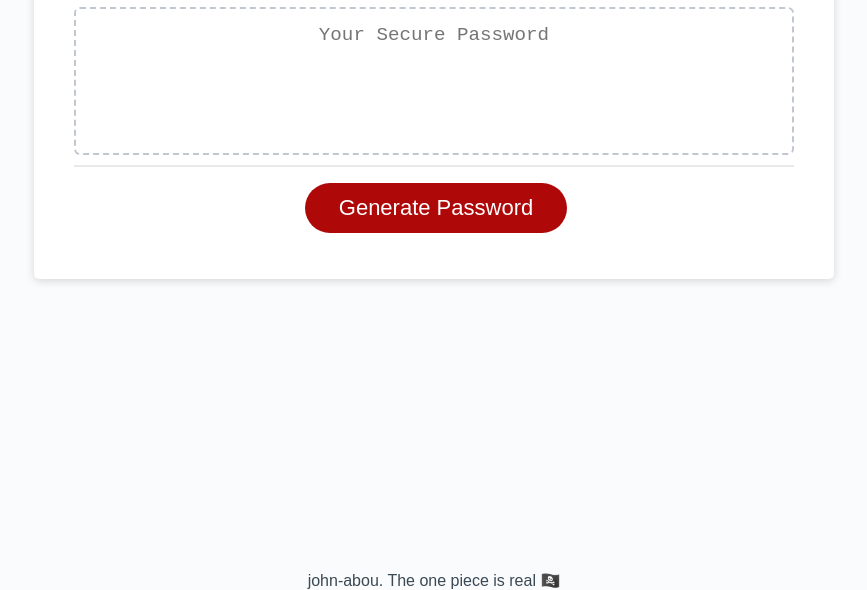
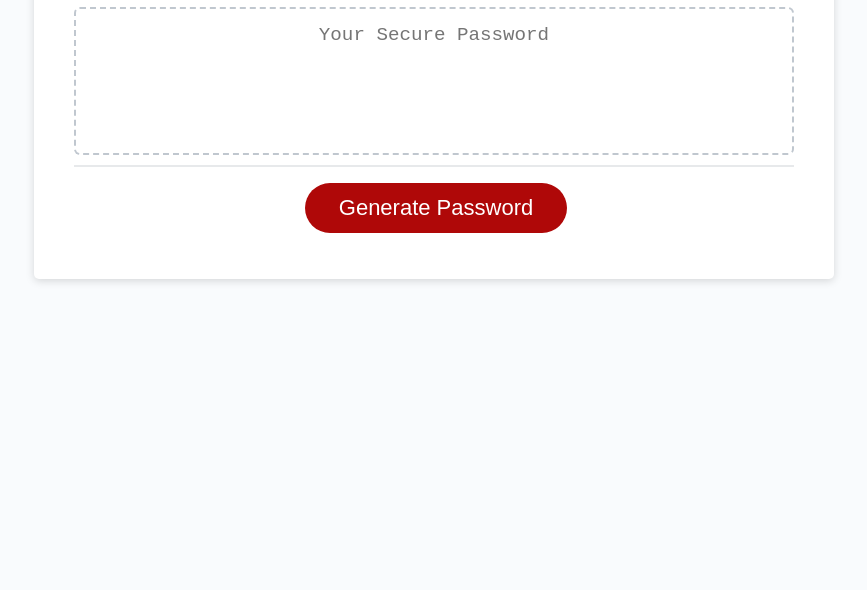
Before and after one commit to john-abou/module3-johns-digital-bank, a plain HTML site: page Develop/index.html in a window 1280 px wide. Shown: the part 229-819 px from the top of the page, without its empty margins (206-1073 px from the left). Drawn offline with Linux system fonts and the light colour scheme.

Commit message:
Fixed a typo in the HTML doc. Commented to explain the CSS code. Removed some unnecessary comments from the JS file.

```diff
--- a/Develop/index.html
+++ b/Develop/index.html
@@ -1,12 +1,15 @@
 <!DOCTYPE html>
 <html lang="en">
   <head>
+
     <meta charset="UTF-8" />
     <meta name="viewport" content="width=device-width, initial-scale=1.0" />
     <meta http-equiv="X-UA-Compatible" content="ie=edge" />
     <title>Johns Password Generator</title>
     <link rel="stylesheet" href="style.css" />
+
   </head>
+
   <body>
 
     <section class="wrapper">
@@ -38,10 +41,6 @@
 
     </section>
 
-    <footer>
-      john-abou. The one piece is real  🏴‍☠
-    </footer>
-
     <script src="script.js"></script>
 
   </body>
--- a/Develop/script.js
+++ b/Develop/script.js
@@ -78,6 +78,7 @@ function writePassword() {
   var password = generatePassword();
   var passwordText = document.querySelector("#password");
 
+  // Changed the method to .textContent so that the card displays the password for the user.
   passwordText.textContent = password;
 
 }
--- a/Develop/style.css
+++ b/Develop/style.css
@@ -1,9 +1,9 @@
+/* Universal and general selectors styled for spacing  */
 *,
 *::before,
 *::after {
   box-sizing: border-box;
 }
-
 html,
 body,
 .wrapper {
@@ -12,24 +12,27 @@ body,
   padding: 0;
 }
 
+
+/* Styling sections in the body */
+/* Choose the font and background color of the page */
 body {
   font-family: sans-serif;
   background-color: #f9fbfd;
 }
-
+/* Adding padding to the container holding the random generator */
 .wrapper {
   padding-top: 30px;
   padding-left: 20px;
   padding-right: 20px;
 }
-
+/* Adding styling and padding to the header above the random generator card */
 header {
   text-align: center;
   padding: 20px;
   padding-top: 0px;
   color: hsl(206, 17%, 28%);
 }
-
+/* Styling the card, add color, background color, border, sizing, font size and spacing */
 .card {
   background-color: hsl(0, 0%, 100%);
   border-radius: 5px;
@@ -41,7 +44,6 @@ header {
   max-width: 800px;
   padding: 30px 40px;
 }
-
 .card-header::after {
   content: " ";
   display: block;
@@ -49,15 +51,12 @@ header {
   background: #e7e9eb;
   height: 2px;
 }
-
 .card-body {
   min-height: 100px;
 }
-
 .card-footer {
   text-align: center;
 }
-
 .card-footer::before {
   content: " ";
   display: block;
@@ -65,13 +64,13 @@ header {
   background: #e7e9eb;
   height: 2px;
 }
-
 .card-footer::after {
   content: " ";
   display: block;
   clear: both;
 }
 
+/* Styling the button - spacing, font size, border, color, etc. */
 .btn {
   border: none;
   background-color: hsl(360, 91%, 36%);
@@ -87,16 +86,15 @@ header {
   text-align: center;
   cursor: pointer;
 }
-
 button[disabled] {
   cursor: default;
   background: #c0c7cf;
 }
-
 .float-right {
   float: right;
 }
 
+/* Styling the textarea for when the password gets displayed -- spacing, color, border, etc. */
 #password {
   -webkit-appearance: none;
   -moz-appearance: none;
@@ -118,13 +116,7 @@ button[disabled] {
   overflow: hidden;
 }
 
-footer {
-  color: hsl(206, 17%, 28%);
-  font-size: 16px;
-  text-align: center;
-  width: 100%;
-}
-
+/* Making the website responsive */
 @media (max-width: 690px) {
   .btn {
     font-size: 1rem;
```
